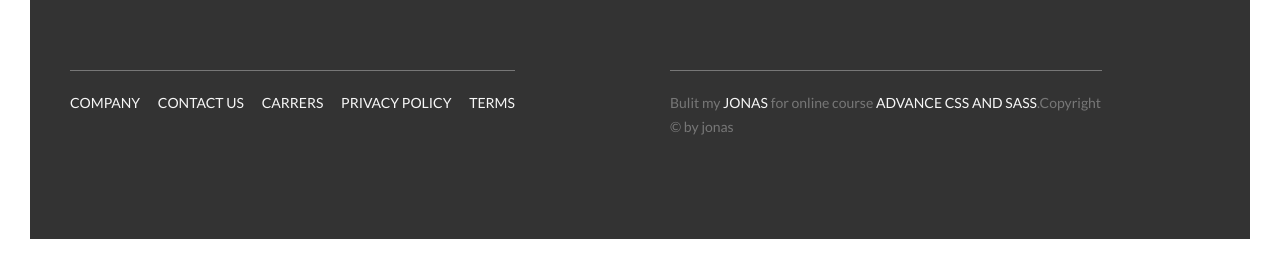
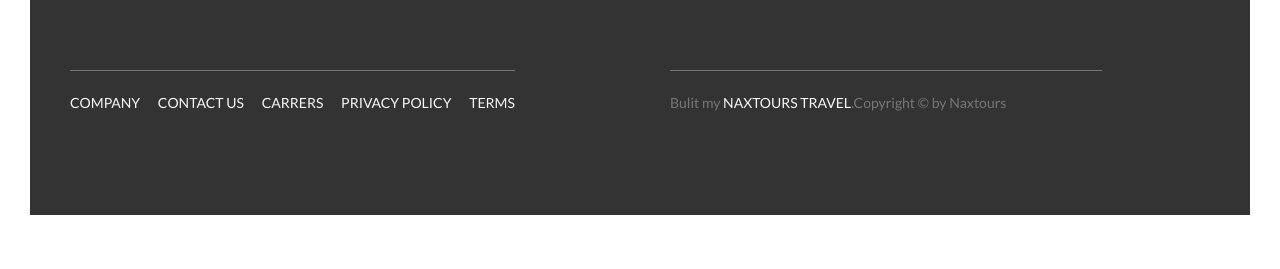
Before and after one commit to ujjwolthapa/travel-design, a website: page index.html in a window 1280 px wide. Shown: the part 5539-5808 px from the top of the page. After the commit the page ends 5784 px from the top, so only its background shows below. Drawn offline with Linux system fonts and the light colour scheme.

Commit message:
edit site

```diff
--- a/index.html
+++ b/index.html
@@ -419,9 +419,9 @@
         </div>
         <div class="col-1-of-2">
           <p class="footer__copyright">
-            Bulit my <a href="" class="footer__link">Jonas</a> for online course
-            <a href="" class="footer__link">Advance Css and Sass</a>.Copyright
-            &copy; by jonas
+            Bulit my <a href="" class="footer__link">Naxtours</a>
+            <a href="" class="footer__link">Travel</a>.Copyright
+            &copy; by Naxtours
           </p>
         </div>
       </div>
```
